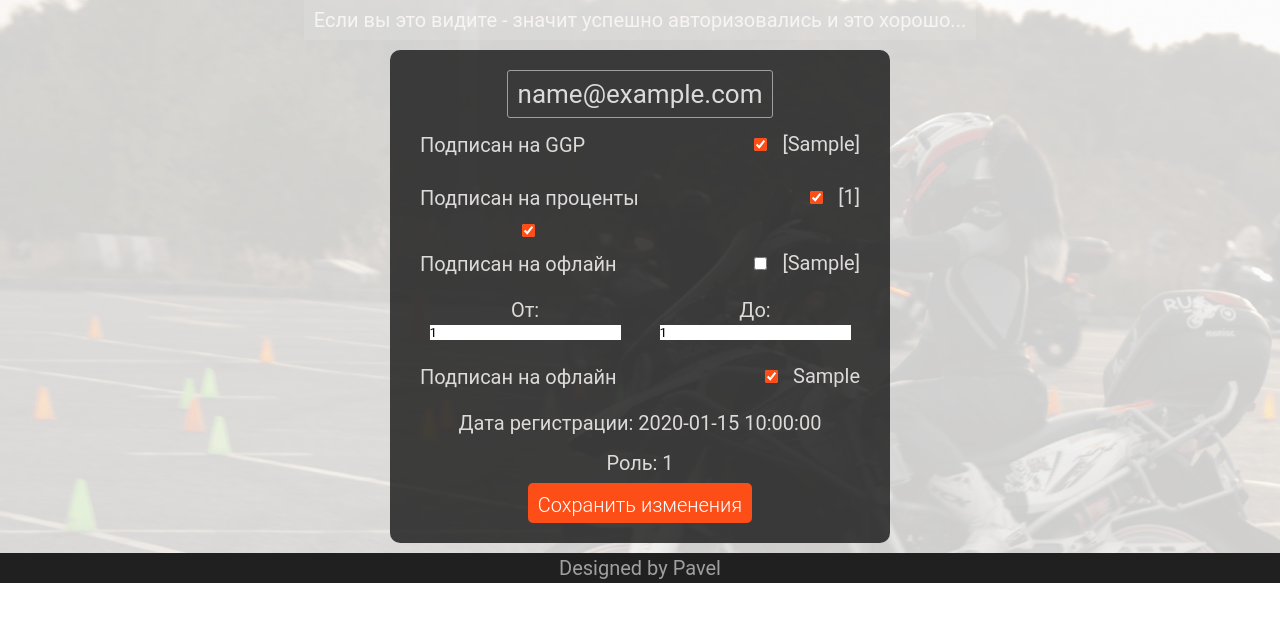
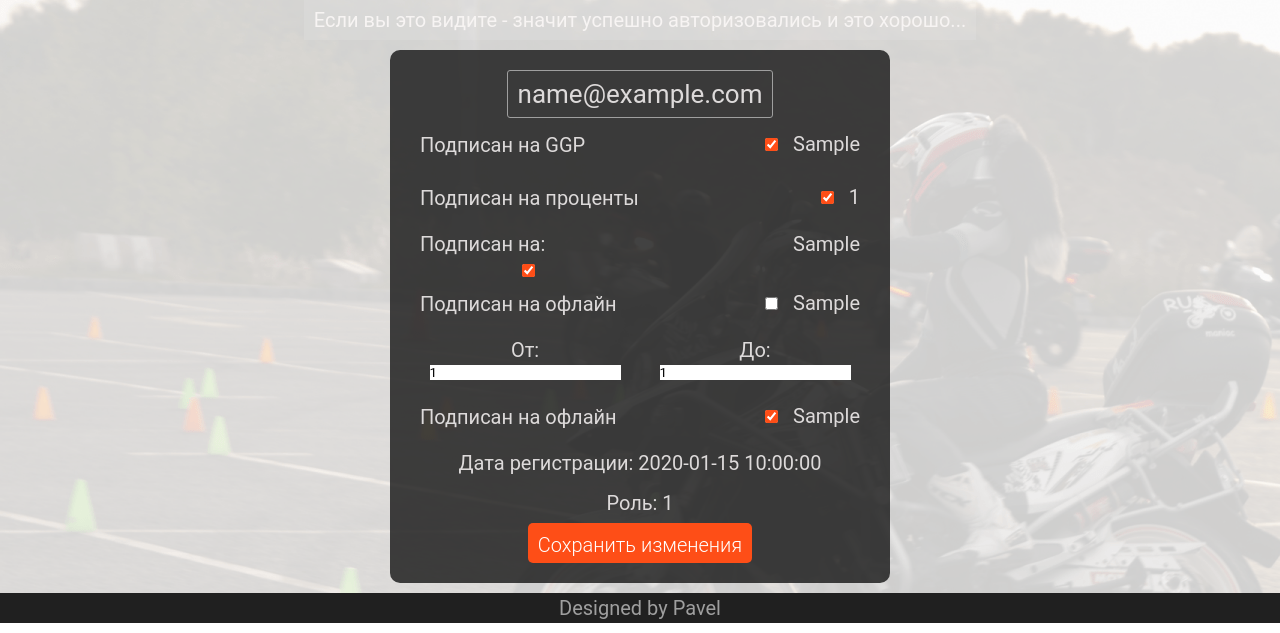
Before and after one commit to Safonovdv91/web_gymkhana_bot_server, a FastAPI app: template src/frontend/templates/getusers.html in a window 1280 px wide. Shown: the part 61-694 px from the top of the page. Run offline with FastAPI, Linux system fonts and the light colour scheme; the template is opened without the code that fills it: most values are stand-ins (such as "Sample title", 1, 10 or a date in 2020); parts of the project's set-up code (start-up, migrations or seed data) failed here and were passed over.

Commit message:
add classes sub to getusers

```diff
--- a/src/frontend/static/css/getusers.css
+++ b/src/frontend/static/css/getusers.css
@@ -244,16 +244,15 @@ h2.text {
 
 .ggp-classes {
     display: grid;
-    grid-template-columns: repeat(2, auto);
     align-items: center;
-    padding: 10px;
+    justify-content: start;
 }
 
 .classes-letter {
     display: flex;
     flex-direction: row;
     gap: 15px;
-    justify-content: start;
+    justify-content: end;
 }
 
 .subscriptionPercent {
--- a/src/frontend/templates/getusers.html
+++ b/src/frontend/templates/getusers.html
@@ -18,7 +18,7 @@
                         <h2>{{user.email}}</h2>
                     </div>
                     <div class="tg-id">
-                            <div >{{user.telegram_id}}</div>
+                        <div>{{user.telegram_id}}</div>
                     </div>
                     <div class="subscriptionGGP">
                         <div class="title">Подписан на GGP</div>
@@ -28,7 +28,7 @@
                             {% else %}
                             <input type="checkbox">
                             {% endif %}
-                                [{{user.sub_ggp}}]
+                            {{user.sub_ggp}}
                         </label>
                     </div>
                     <div class="subscriptionPercent">
@@ -39,22 +39,34 @@
                             {% else %}
                             <input type="checkbox">
                             {% endif %}
-                                [{{user.sub_ggp_percent}}]
+                            {{user.sub_ggp_percent}}
                         </label>
                     </div>
+
+                    <div class="subscriptionGGP">
+                        <div class="ggp-classes">
+                            Подписан на:
+                        </div>
+                        <div class="classes-letter">
+                            {% for sc in user.ggp_sub_classes %}
+                            {{sc.sport_class}}
+                            {% endfor %}
+                        </div>
+                    </div>
+
                     <div class="subscrStartEnd">
                         {% if user.sub_ggp_percent %}
                         <input type="checkbox" checked>
                         {% else %}
                         <div class="subscriptionStart">От: <input value="{{user.ggp_percent_begin}}" disabled></div>
-                            <div class="subscriptionEnd">До: <input value ="{{user.ggp_percent_end}}" disabled></div>
+                        <div class="subscriptionEnd">До: <input value="{{user.ggp_percent_end}}" disabled></div>
                         {% endif%}
                     </div>
                     <div class="subscriptionOffline">
                         <div class="title">Подписан на офлайн</div>
                         <label class="check-box">
                             <input type="checkbox">
-                                [{{user.sub_offline}}]
+                            {{user.sub_offline}}
                         </label>
                     </div>
                     <div class="subscrStartEnd">
@@ -78,7 +90,8 @@
                     </div>
                     <div class="regDate">Дата регистрации: {{user.registered_at}}</div>
                     <div class="role">Роль: {{user.role_id}}</div>
-                        <button class="button patch-button-submit" type="submit" data-userid="{{user.id}}">Сохранить изменения</button>
+                    <button class="button patch-button-submit" type="submit" data-userid="{{user.id}}">Сохранить
+                        изменения</button>
                 </form>
                 {% endfor %}
             </div>
```
Lines whose indentation alone changed are shown as unchanged.
